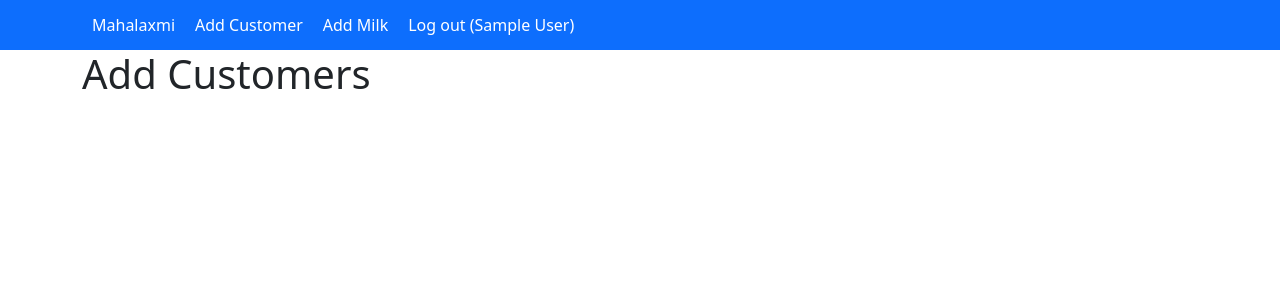
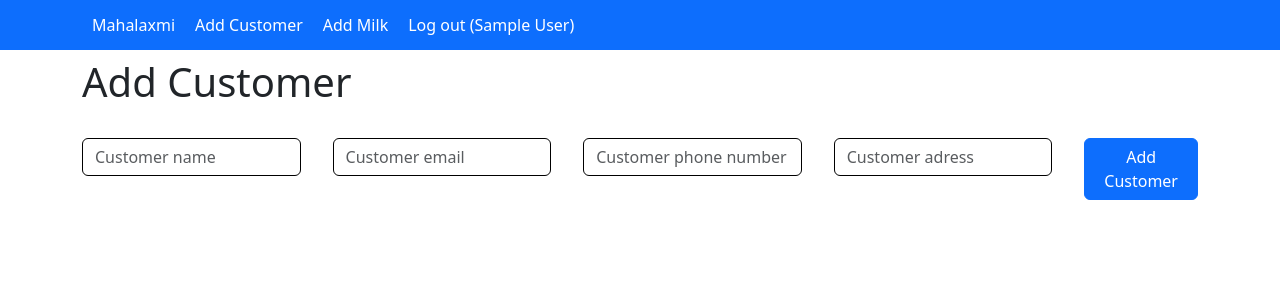
Before and after one commit to Vishwajeet-2000/Dairy_Management_System, a React (Create React App) app in the folder dairy-client/: page /add-customer in a window 1280 px wide. Shown: the top 300 px of the page. Built offline with nearby package versions, Linux system fonts and the light colour scheme; sample sign-in values are in the browser's storage.

Commit message:
Created AddCustomer form and integrated Api with thunk and slice

```diff
--- /dev/null
+++ b/dairy-client/src/Components/AddCustomer/AddCustomer.css
@@ -0,0 +1,50 @@
+.form-row{
+    display: flex;
+    align-items: start;
+    justify-content: flex-start;
+    gap: 2rem;
+    margin: 2rem 0rem;
+}
+
+ .add_customer input.form-control, .customer_list input.form-control{
+    border: 1px solid black;
+  }
+
+  .add_customer .alert-success{
+    margin: 8px 0;
+    padding: 5px 20px;
+  }
+
+  .add_customer .text-muted{
+    color:red !important;
+  }
+
+  .customer_list .searchBar {
+    width: 100%;
+    max-width: 40%;
+  }
+
+  .customer_list .table_box{
+    height: 300px;
+    width: 100%;
+    overflow: scroll;
+    margin: 0 auto;
+    scrollbar-width: thin;
+  }
+  .customer_list .table_box thead{
+    position: sticky;
+    top: 0px;
+    outline: 1px solid rgb(169, 169, 169);
+    border-radius: 5px;
+  }
+  .customer_list .table_box thead tr th{
+    background-color: #16a085 !important;
+    color: #fff;
+  }
+  .customer_list .table_box thead tr:nth-last-child(){
+    text-align: center;
+  }
+
+  .customer_list .table_box .updateBtn, .customer_list .table_box .deleteBtn, .customer_list .table_box [colspan]{
+    text-align: center;
+  }
--- a/dairy-client/src/Components/AddCustomer/AddCustomer.jsx
+++ b/dairy-client/src/Components/AddCustomer/AddCustomer.jsx
@@ -1,9 +1,79 @@
-import React from 'react'
+import React, { useState, useEffect} from 'react'
+import { useDispatch, useSelector } from 'react-redux';
+import { Table, Button, Form, Alert } from 'react-bootstrap';
+import { addCustomer } from '../../Slices/customerSlice'; // imported action from slice
+
+import './AddCustomer.css'
 
 function AddCustomer() {
+
+  const dispatch = useDispatch();
+
+  const [name, setName] = useState('');
+  const [email, setEmail] = useState('');
+  const [phone, setPhone] = useState('');
+  const [adress, setAdress] = useState('');
+
+  const [error, setError] = useState(false)
+  const [success, setSuccess] = useState(true);
+
+  const handleAddCustomer = async () => {
+
+    if (!name || !email || !phone || !adress) {
+      setError(true)
+      setSuccess(true)
+      return false
+    }
+
+    const newCustomer = {name, email, phone, adress}
+    console.log(newCustomer)
+
+    dispatch(addCustomer(newCustomer));
+
+    setTimeout(() => {
+      setSuccess(true)
+      setName('')
+      setEmail('')
+      setPhone('')
+      setAdress('')
+    }, 1500)
+  }
+
   return (
     <div>
-      <h1>Add Customers</h1>
+      <div className='add_customer'>
+        <Form>
+          {success ? <h1 className='mt-2'>Add Customer</h1> : <Alert className='mt-2' variant="success"><Alert.Heading>Customer added succesfully</Alert.Heading></Alert>}
+          <div className='form-row'>
+            <Form.Group>
+              {/* <Form.Label>Name</Form.Label> */}
+              <Form.Control type="name" value={name} onChange={(e) => setName(e.target.value)} placeholder="Customer name" />
+              {error && !name && <Form.Text className="text-muted">*Enter a valid customer name</Form.Text>}
+            </Form.Group>
+
+            <Form.Group>
+              {/* <Form.Label>Email</Form.Label> */}
+              <Form.Control type="text" value={email} onChange={(e) => setEmail(e.target.value)} placeholder="Customer email" />
+              {error && !email && <Form.Text className="text-muted">*Enter a valid email</Form.Text>}
+            </Form.Group>
+
+            <Form.Group>
+              {/* <Form.Label>Phone</Form.Label> */}
+              <Form.Control type="text" value={phone} onChange={(e) => setPhone(e.target.value)} placeholder="Customer phone number" />
+              {error && !phone && <Form.Text className="text-muted">*Enter a valid phone number</Form.Text>}
+            </Form.Group>
+
+            <Form.Group>
+              {/* <Form.Label>Adress </Form.Label> */}
+              <Form.Control type="text" value={adress} onChange={(e) => setAdress(e.target.value)} placeholder="Customer adress" />
+              {error && !adress && <Form.Text className="text-muted">*Enter a valid adress</Form.Text>}
+            </Form.Group>
+            <div className='customer_btn'>
+              <Button variant="primary" onClick={() => { handleAddCustomer(); setSuccess(false); }} type="button">Add Customer</Button>
+            </div>
+          </div>
+        </Form>
+      </div>
     </div>
   )
 }
--- a/dairy-client/src/Redux-Store/store.js
+++ b/dairy-client/src/Redux-Store/store.js
@@ -1,5 +1,5 @@
 import { configureStore } from '@reduxjs/toolkit';
-// import customersReducer from '../features/posts/postsSlice';
+import customersReducer from '../Slices/customerSlice';
 
 
 export const store = configureStore({
--- a/dairy-client/src/Slices/customerSlice.js
+++ b/dairy-client/src/Slices/customerSlice.js
@@ -1,27 +1,27 @@
 import { createSlice, createAsyncThunk } from '@reduxjs/toolkit';
 import axios from 'axios';
 
-// Async thunk to add a customer
+// Action of Async thunk to add a customer
 export const addCustomer = createAsyncThunk('customers/addCustomer', async (newCustomer) => {
-    const response = await axios.post('/add-customer', newCustomer); // Make a POST request to create a new post
+    const response = await axios.post('http://localhost:9000/add-customer', newCustomer); // Make a POST request to create a new post
     return response.data; // Return the added customer
   });
 
 
 
-  // Define a slice for posts
-  const postsSlice = createSlice({
-    name: 'posts',
-    initialState: { items: [], status: 'idle' }, // Initial state with an empty items array
+  // Define a slice for customer
+  const customersSlice = createSlice({
+    name: 'customers',
+    initialState: { customers: [], status: 'idle' }, // Initial state with an empty items array
     reducers: {}, // No additional reducers for now
     extraReducers: (builder) => {
       builder
 
-      .addCase(createPost.fulfilled, (state, action) => {
-        state.items.push(action.payload); // Add the new post to the state
+      .addCase(addCustomer.fulfilled, (state, action) => {
+        state.customers.push(action.payload); // Add the new customer to the state
       })
 
     }
 });
 
-export default postsSlice.reducer;
+export default customersSlice.reducer;
--- a/dairy-client/src/index.js
+++ b/dairy-client/src/index.js
@@ -4,9 +4,14 @@ import './index.css';
 import App from './App';
 import 'bootstrap/dist/css/bootstrap.min.css'
 
+import { Provider } from "react-redux";
+import { store } from "./Redux-Store/store";
+
 const root = ReactDOM.createRoot(document.getElementById('root'));
 root.render(
   <React.StrictMode>
-    <App />
+    <Provider store={store}>
+      <App />
+    </Provider>
   </React.StrictMode>
 );
```
